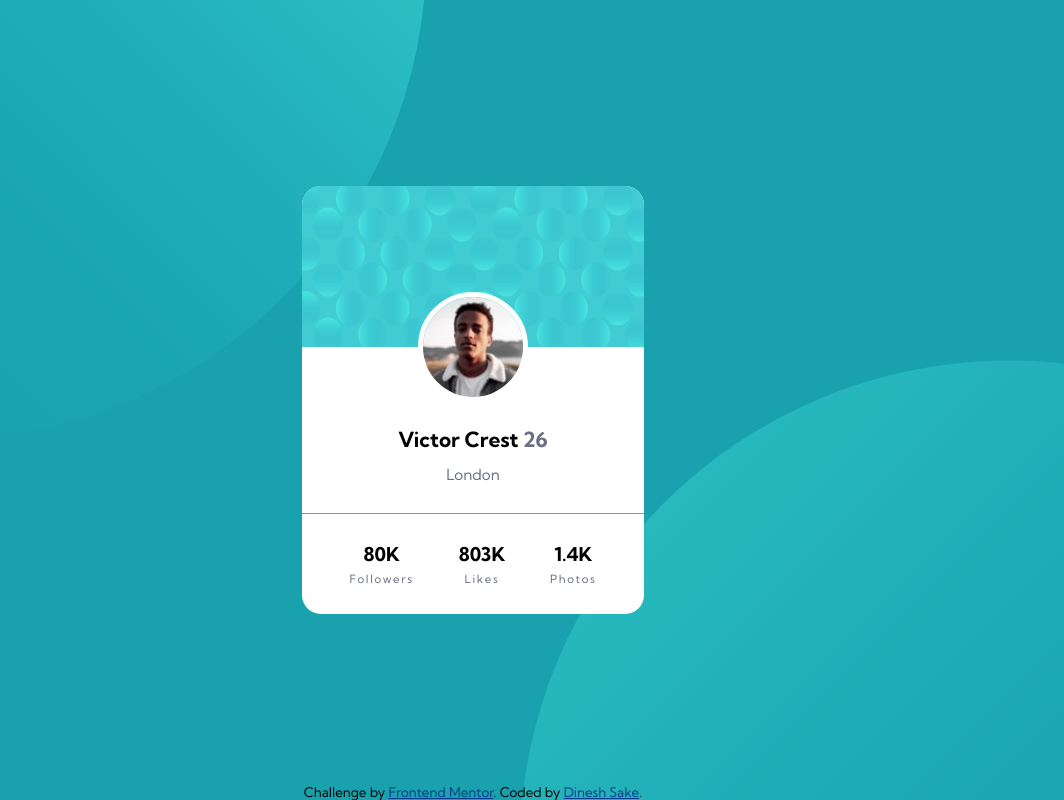
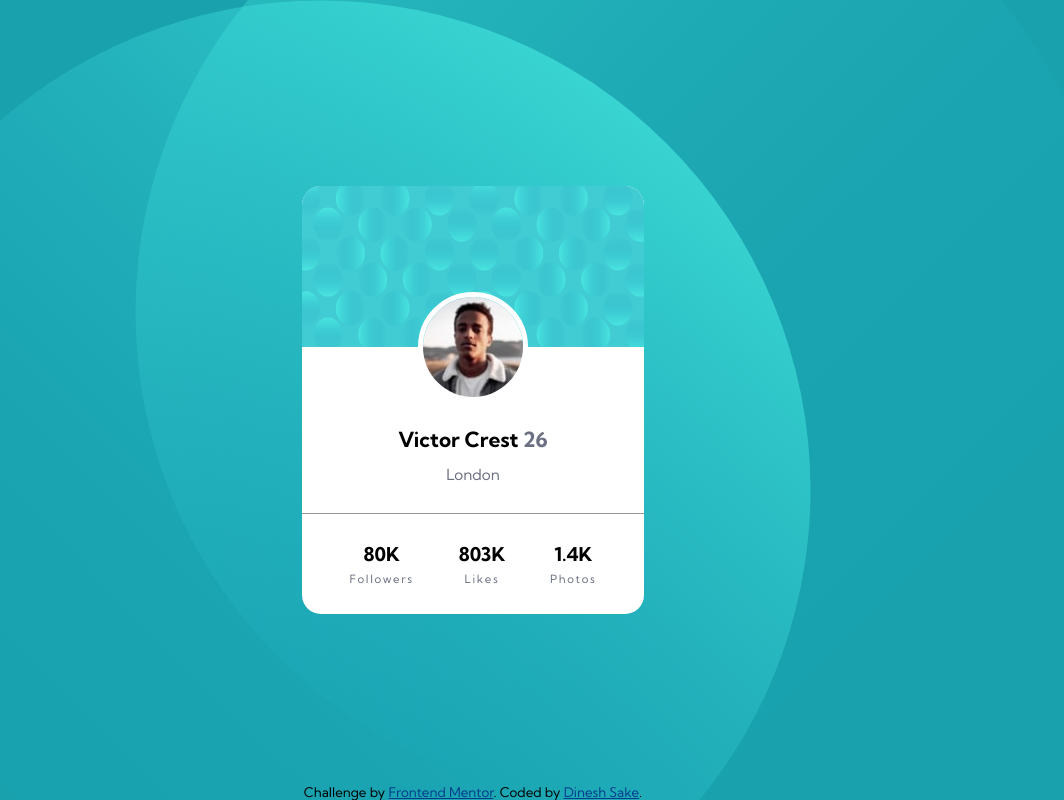
Before and after one commit to Nrupatungan/profile-card-component, a plain HTML site: page index.html in a window 1280 px wide. Shown: the whole page, without its empty margins (167-1231 px from the left). Drawn offline with Linux system fonts and the light colour scheme.

Commit message:
Changed bg image positions

```diff
--- a/style.css
+++ b/style.css
@@ -17,7 +17,7 @@ body{
     align-items: center;
     background-image: url(./images/bg-pattern-top.svg), url(./images/bg-pattern-bottom.svg);
     background-repeat: no-repeat, no-repeat;
-    background-position: left -200vw bottom 45vh, right -200vw top 45vh;
+    background-position: left top, right bottom;
     background-color: hsl(185, 75%, 39%);
 }
 
@@ -109,29 +109,7 @@ footer{
 }
 
 /* Breakpoint section */
-@media only screen and (min-width: 376px){
-    body{
-        background-position: left -170vw bottom 45vh, right -170vw top 45vh;
-    }
-}
 
-@media only screen and (min-width: 433px){
-    body{
-        background-position: left -160vw bottom 45vh, right -160vw top 45vh;
-    }
-}
-
-@media only screen and (min-width: 500px){
-    body{
-        background-position: left -120vw bottom 45vh, right -120vw top 45vh;
-    }
-}
-
-@media only screen and (min-width: 621px){
-    body{
-        background-position: left -80vw bottom 45vh, right -80vw top 45vh;
-    }
-}
 
 @media only screen and (min-width: 800px){
     html{
@@ -139,36 +117,10 @@ footer{
     }
 }
 
-@media only screen and (min-width: 821px){
-    body{
-        background-position: left -60vw bottom 45vh, right -60vw top 45vh;
-    }
-}
 
-@media only screen and (min-width: 911px){
-    body{
-        background-position: left -40vw bottom 45vh, right -40vw top 45vh;
-    }
-}
 
 @media only screen and (min-width: 1100px){
     html{
         font-size: 19px;
     }
-
-    body{
-        background-position: left -40vw bottom 45vh, right -40vw top 45vh;
-    }
 }
-
-@media only screen and (min-width: 1200px){
-    body{
-        background-position: left -30vw bottom 45vh, right -30vw top 45vh;
-    }
-}
-
-@media only screen and (min-width: 1310px){
-    body{
-        background-position: left -20vw bottom 45vh, right -20vw top 45vh;
-    }
-}
```
